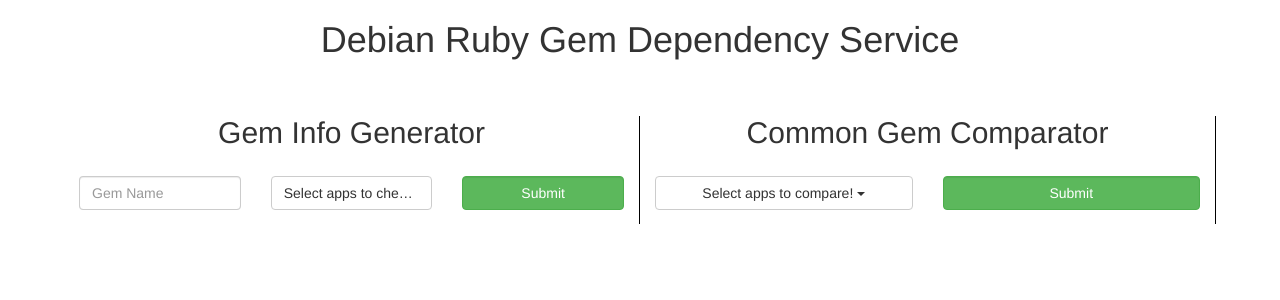
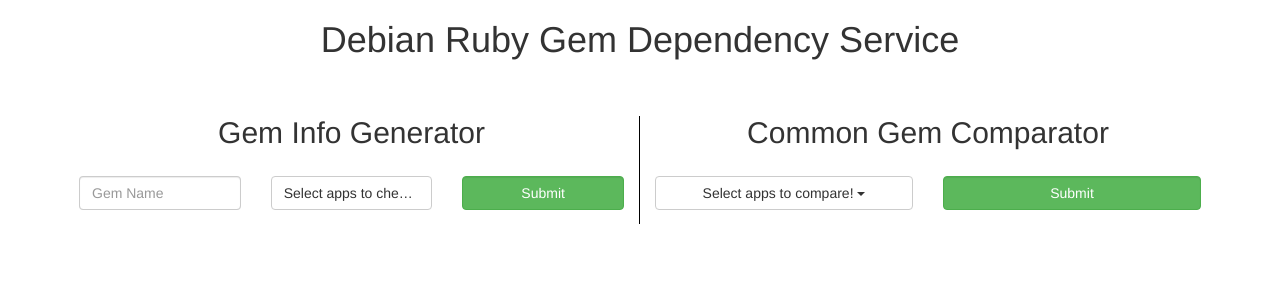
Before and after one commit to balasankarc/gemdeps_service, a Flask app: template gemdeps/templates/index.html in a window 1280 px wide. Shown: the part 52-352 px from the top of the page. Run offline with Flask 2, Linux system fonts and the light colour scheme; the template is opened without the code that fills it, so the values that code supplies are empty; some libraries are stand-ins or nearby versions.

Commit message:
Fix seperator

```diff
--- a/gemdeps/templates/index.html
+++ b/gemdeps/templates/index.html
@@ -32,7 +32,7 @@
                     </div>
                 </form>
             </div>
-            <div class="col-md-6" style="border-right: 1px solid black">
+            <div class="col-md-6">
                 <h2 style="text-align:center;margin-bottom:5%;margin-top:0;padding-top:0">Common Gem Comparator</h2>
                 <form action="/compare" method="GET">
                     <div class="row">
```
